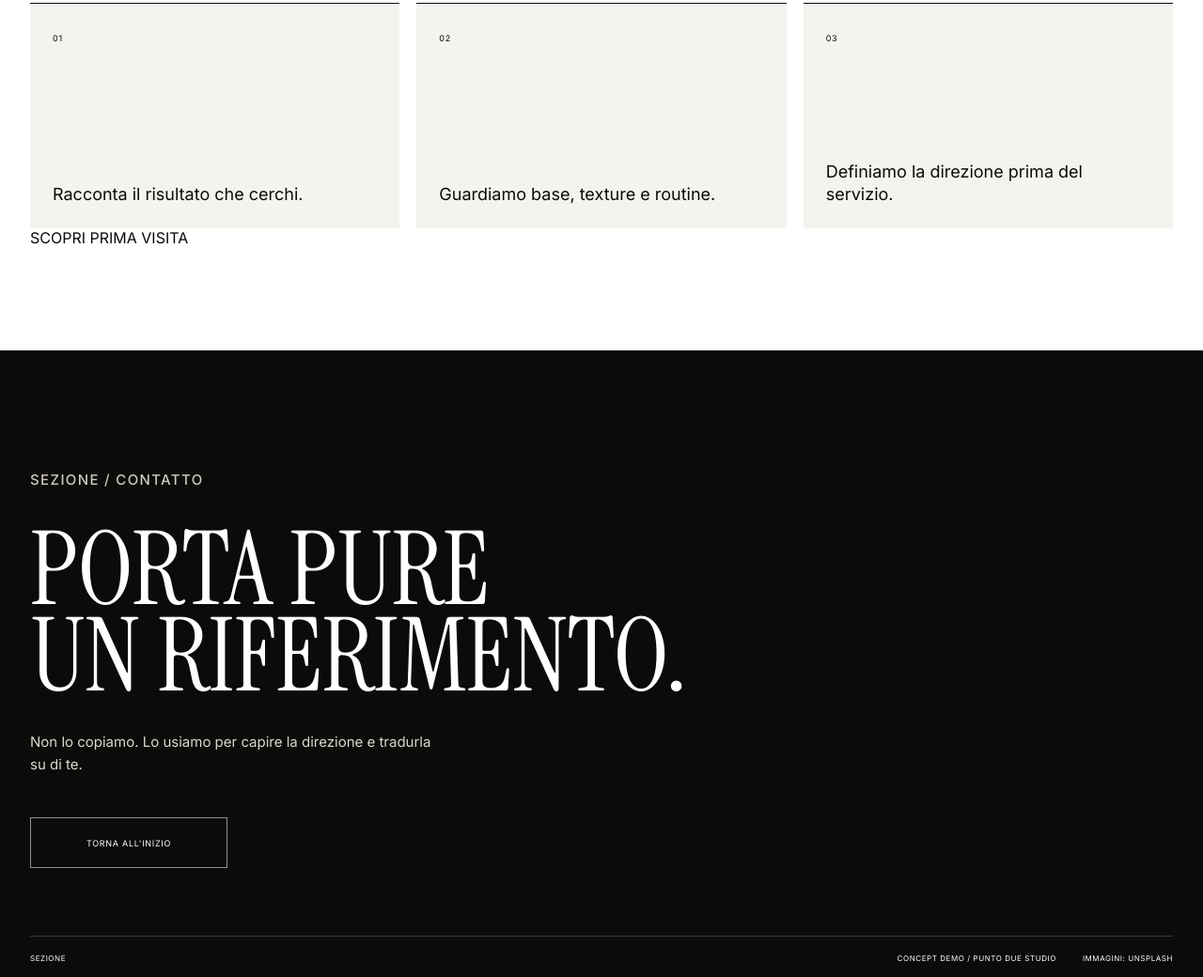
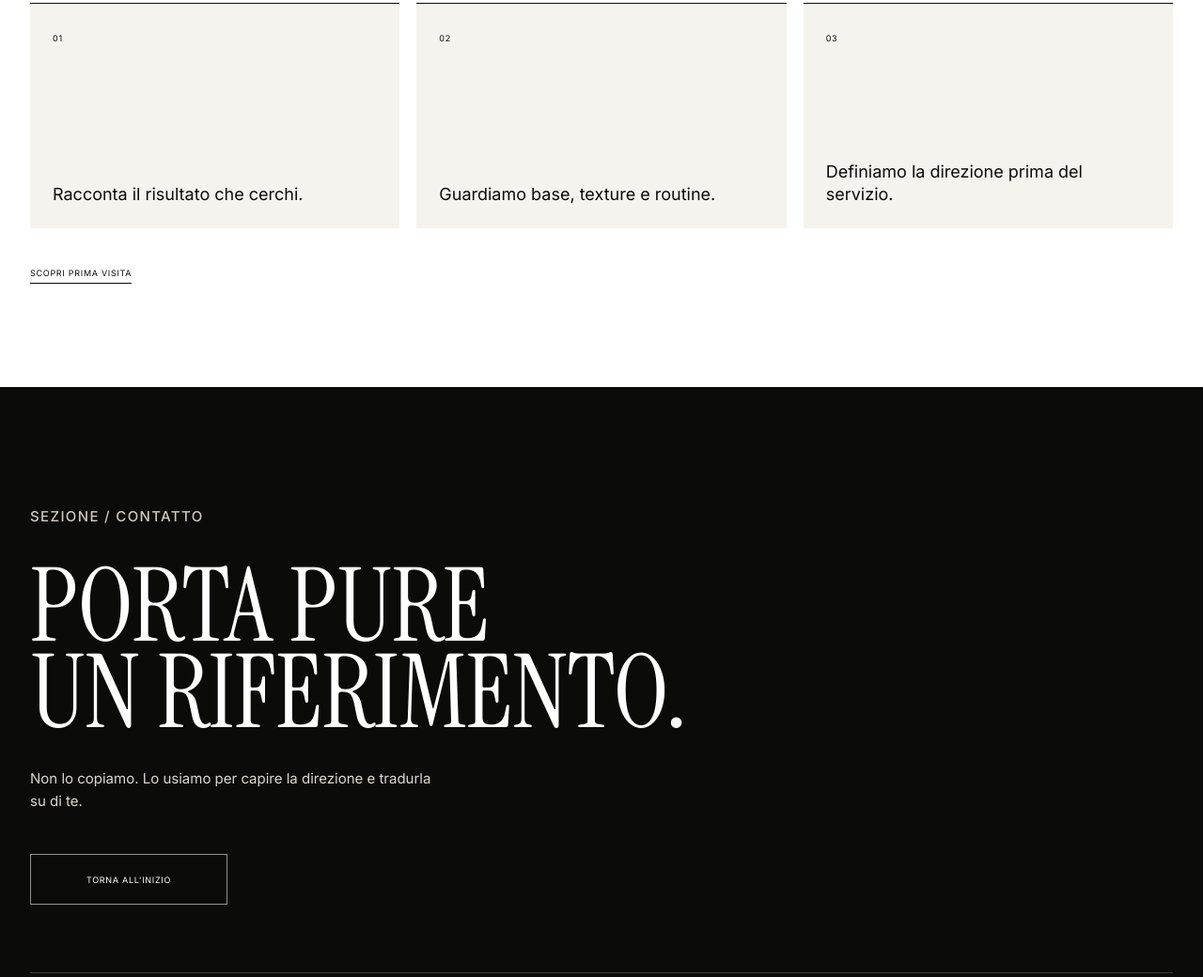
Before and after one commit to manueldipa4561-png/sezione-hair-studio-demo-v3, a website: page index.html in a window 1280 px wide. Shown: the part 4391-5431 px from the top of the page at 94% size. Drawn offline with Linux system fonts and the light colour scheme.

Commit message:
style: add Home first-visit handoff

```diff
--- a/styles.css
+++ b/styles.css
@@ -596,3 +596,18 @@ footer{
     gap:8px;
   }
 }
+
+
+/* Global route handoff added when Page 06 became the primary booking destination. */
+.first-visit-link{
+  display:inline-flex;
+  margin-top:42px;
+  padding-bottom:5px;
+  border-bottom:1px solid currentColor;
+  font-size:9px;
+  letter-spacing:.08em;
+}
+
+@media (max-width:900px){
+  .first-visit-link{margin-top:34px;}
+}
```
